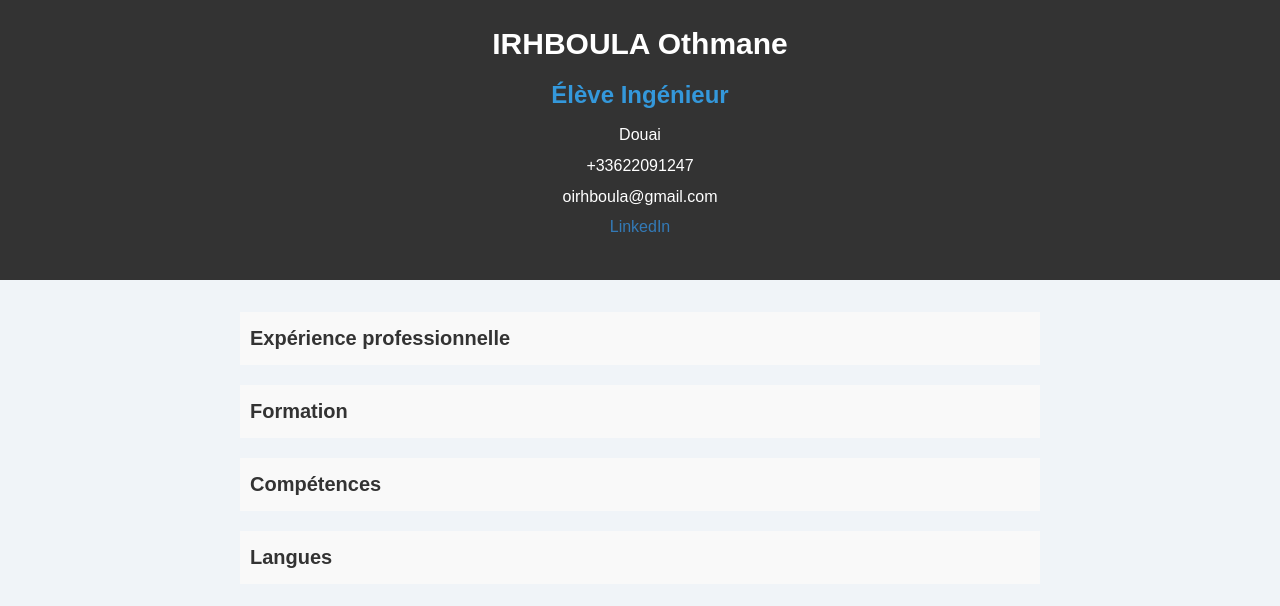
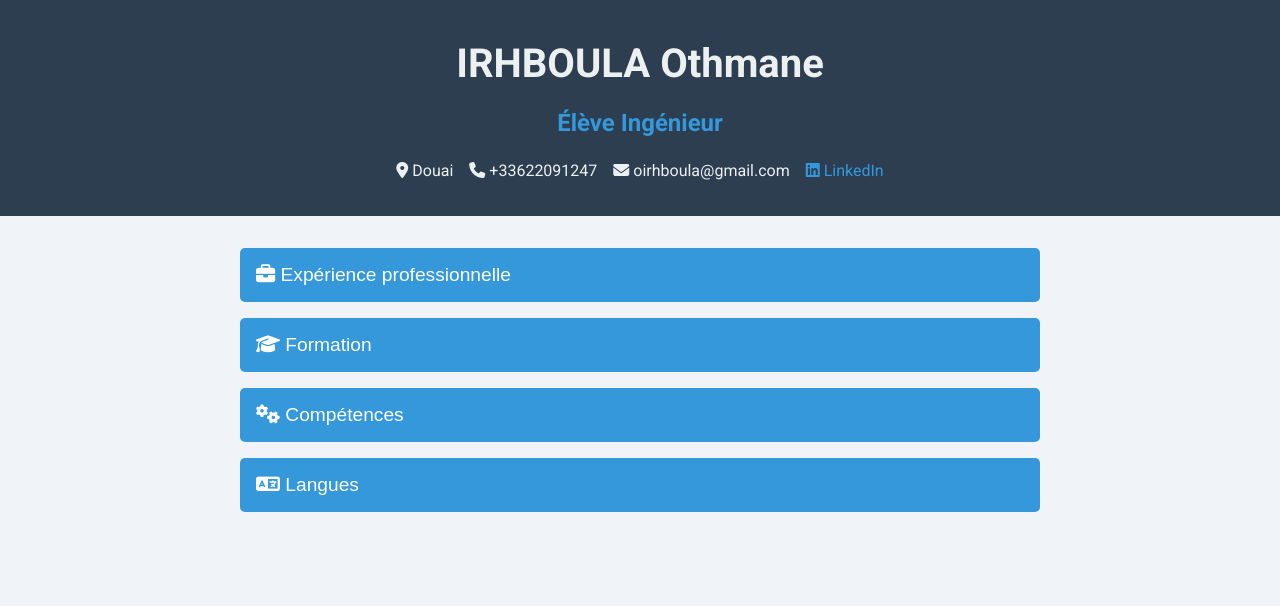
Before and after one commit to othmaneirl/othmaneirl.github.io, a plain HTML site: page index.html in a window 1280 px wide. Drawn offline with Linux system fonts and the light colour scheme.

Commit message:
Update index.html

```diff
--- a/index.html
+++ b/index.html
@@ -1,140 +1,64 @@
 <!DOCTYPE html>
-<html>
+<html lang="fr">
 
 <head>
   <meta charset="utf-8">
   <meta name="viewport" content="width=device-width, initial-scale=1" />
-  <title>Mon CV</title>
+  <title>CV - IRHBOULA Othmane</title>
   <link rel="stylesheet" href="style.css">
-  <style>
-    body {
-      font-family: Arial, sans-serif;
-      margin: 0;
-      padding: 0;
-    }
-
-    header {
-      background-color: #333;
-      color: #fff;
-      padding: 20px;
-      text-align: center;
-    }
-
-    h1 {
-      margin: 0;
-      font-size: 30px;
-    }
-
-    h2 {
-      margin: 5px 0;
-      font-size: 20px;
-      color: (0,0,0);
-    }
-
-    section {
-      margin-bottom: 20px;
-    }
-
-    p {
-      margin: 5px 0;
-    }
-
-    ul {
-      list-style-type: none;
-      margin: 0;
-      padding: 0;
-    }
-
-    li {
-      margin-bottom: 10px;
-    }
-
-    a {
-      color: #337ab7;
-      text-decoration: none;
-    }
-
-    .collapsible {
-      background-color: #f9f9f9;
-      color: #333;
-      cursor: pointer;
-      padding: 10px;
-      width: 100%;
-      border: none;
-      text-align: left;
-      outline: none;
-      font-size: 18px;
-      transition: background-color 0.3s;
-    }
-
-    .collapsible:hover {
-      background-color: #e6e6e6;
-    }
-
-    .active {
-      background-color: #ccc;
-    }
-
-    .content {
-      padding: 0 18px;
-      display: none;
-      overflow: hidden;
-      background-color: #f9f9f9;
-    }
-  </style>
+  <link href="https://fonts.googleapis.com/css2?family=Roboto:wght@400;700&display=swap" rel="stylesheet">
+  <script src="https://kit.fontawesome.com/7b013b52e3.js" crossorigin="anonymous"></script>
 </head>
 
 <body>
   <header>
     <h1>IRHBOULA Othmane</h1>
     <h2 id="titre">Élève Ingénieur</h2>
-    <section>
-      <p>Douai</p>
-      <p>+33622091247</p>
-      <p>oirhboula@gmail.com</p>
-      <p><a href="https://www.linkedin.com/in/othmane-irhboula/" target="_blank">LinkedIn</a></p>
-    </section>
+    <div class="contact-info">
+      <p><i class="fas fa-map-marker-alt"></i> Douai</p>
+      <p><i class="fas fa-phone"></i> +33622091247</p>
+      <p><i class="fas fa-envelope"></i> oirhboula@gmail.com</p>
+      <p><a href="https://www.linkedin.com/in/othmane-irhboula/" target="_blank"><i class="fab fa-linkedin"></i> LinkedIn</a></p>
+    </div>
   </header>
+
   <main>
     <section>
-      <button class="collapsible">
-        <h2>Expérience professionnelle</h2>
+      <button class="section-header">
+        <i class="fas fa-briefcase"></i> Expérience professionnelle
       </button>
       <div class="content">
         <ul>
           <li>
             <h3>Stagiaire Data Scientist</h3>
-            <p><b><a href="https://www.inetum.fr/" target="_blank">Inetum</a></b>, Casablanca, Maroc | 29 Mai 2023 / 30 Juillet
-              2023</p>
+            <p><b><a href="https://www.inetum.fr/" target="_blank">Inetum</a></b>, Casablanca, Maroc | 29 Mai 2023 / 30 Juillet 2023</p>
             <ul>
               <li>Initiation à l'Apprentissage Automatique, au Deep Learning et à la Vision par Ordinateur.</li>
-              <li>Mise en place d'un modèle de reconnaissance des émotions avec Keras. </li>
+              <li>Mise en place d'un modèle de reconnaissance des émotions avec Keras.</li>
             </ul>
           </li>
           <li>
             <h3>Stage dans une entreprise de massification du courrier</h3>
-            <p><b><a href="https://www.courrierplus.fr/" target="_blank">COURRIERPLUS</a></b>, Villeneuve-d'Ascq, France | 14 Février 2022 / 15 Avril
-              2022</p>
+            <p><b><a href="https://www.courrierplus.fr/" target="_blank">COURRIERPLUS</a></b>, Villeneuve-d'Ascq, France | 14 Février 2022 / 15 Avril 2022</p>
             <ul>
               <li>Création d'une base de données pour l'entretien des machines de massification du courrier</li>
-              <li>Création d'une base de données pour la minimisation des pertes de temps liées à la distribution du
-                courrier</li>
+              <li>Création d'une base de données pour la minimisation des pertes de temps liées à la distribution du courrier</li>
             </ul>
           </li>
           <li>
             <h3>Stage dans une entreprise de réseaux</h3>
             <p><b><a href="https://www.emploi.ma/recruteur/305788" target="_blank">Integranet</a></b>, Rabat, Maroc | Mars 2018</p>
             <ul>
-              <li>Travail au sein de l'équipe réseau sur des projets d'installation de dispositifs de prévention
-                d'incendies et de déploiement de réseaux locaux.</li>
+              <li>Travail au sein de l'équipe réseau sur des projets d'installation de dispositifs de prévention d'incendies et de déploiement de réseaux locaux.</li>
             </ul>
           </li>
         </ul>
       </div>
     </section>
+
     <section>
-      <button class="collapsible">
-        <h2>Formation</h2>
+      <button class="section-header">
+        <i class="fas fa-graduation-cap"></i> Formation
       </button>
       <div class="content">
         <ul>
@@ -163,9 +87,10 @@
         </ul>
       </div>
     </section>
+
     <section>
-      <button class="collapsible">
-        <h2>Compétences</h2>
+      <button class="section-header">
+        <i class="fas fa-cogs"></i> Compétences
       </button>
       <div class="content">
         <ul>
@@ -175,9 +100,10 @@
         </ul>
       </div>
     </section>
+
     <section>
-      <button class="collapsible">
-        <h2>Langues</h2>
+      <button class="section-header">
+        <i class="fas fa-language"></i> Langues
       </button>
       <div class="content">
         <ul>
@@ -188,23 +114,9 @@
         </ul>
       </div>
     </section>
-    <script>
-      var coll = document.getElementsByClassName("collapsible");
-      var i;
+  </main>
 
-      for (i = 0; i < coll.length; i++) {
-        coll[i].addEventListener("click", function () {
-          this.classList.toggle("active");
-          var content = this.nextElementSibling;
-          if (content.style.display === "block") {
-            content.style.display = "none";
-          } else {
-            content.style.display = "block";
-          }
-        });
-      }
-    </script>
-  </main>
+  <script src="script.js"></script>
 </body>
 
 </html>
```
